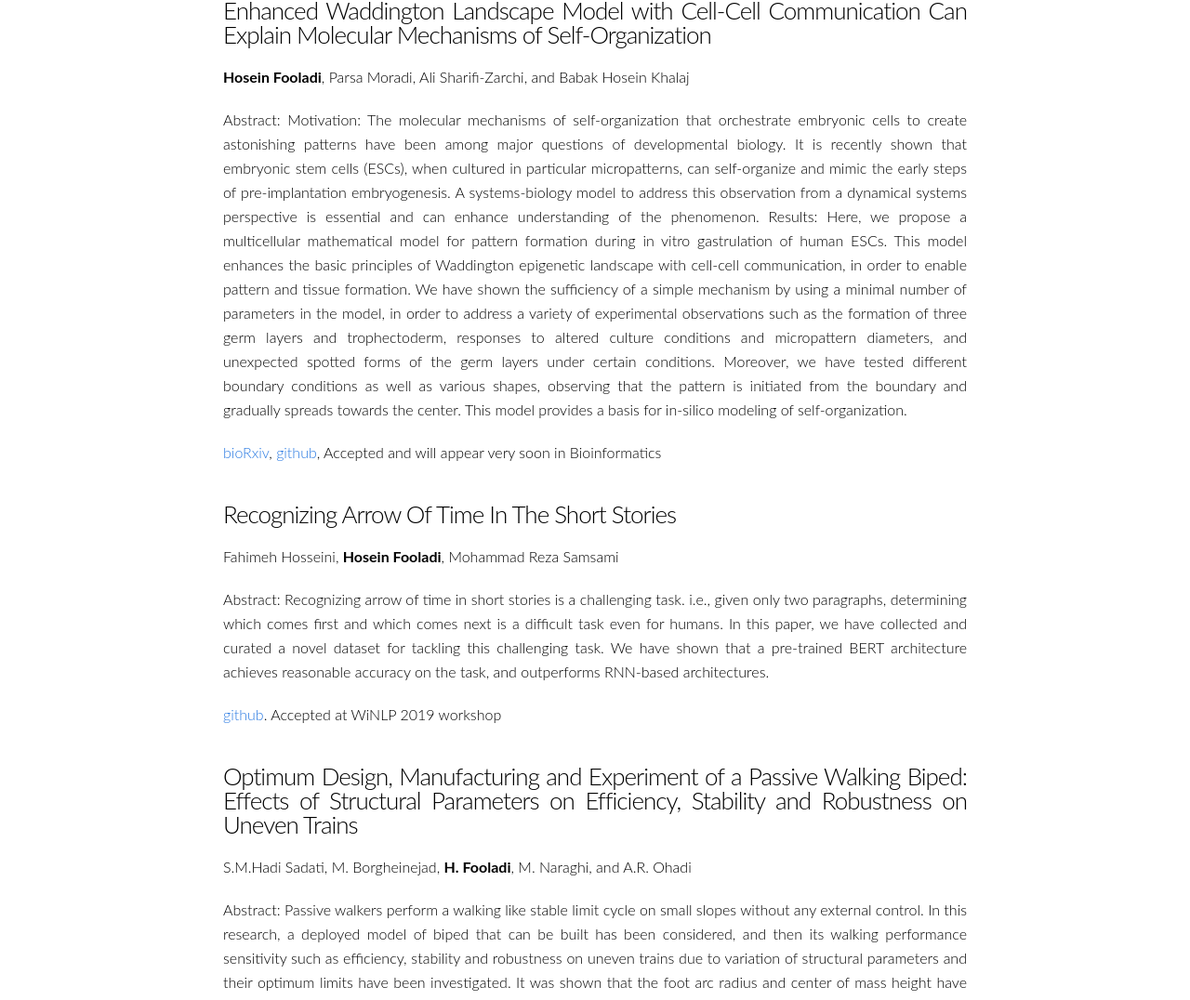
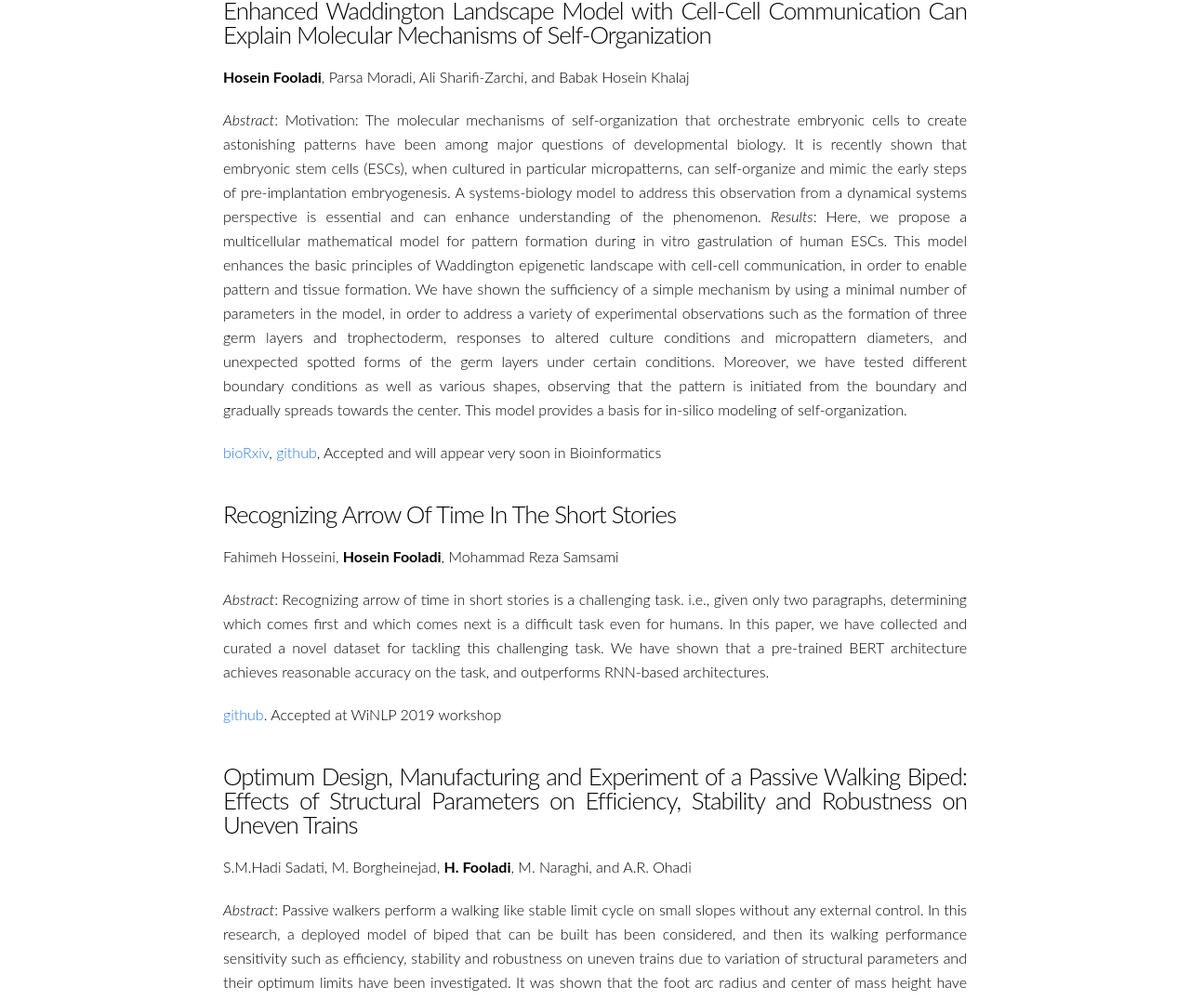
Before and after one commit to HFooladi/HFooladi.github.io, a Jekyll site: the page built from Publications.md, in a window 1280 px wide. Shown: the part 180-1256 px from the top of the page at 93% size. Built offline with Jekyll 4.4.1, drawn with Linux system fonts in a browser that asks for light colours; part of the change alters nothing that is shown; some of the changed text lies outside the part shown.

```diff
--- a/Publications.md
+++ b/Publications.md
@@ -8,12 +8,12 @@ permalink: /publications/
 
 **Hosein Fooladi**, Parsa Moradi, Ali Sharifi-Zarchi, and Babak Hosein Khalaj
 
-Abstract: Motivation: The molecular mechanisms of self-organization that orchestrate embryonic cells to create
+*Abstract*: Motivation: The molecular mechanisms of self-organization that orchestrate embryonic cells to create
 astonishing patterns have been among major questions of developmental biology. It is recently shown that
 embryonic stem cells (ESCs), when cultured in particular micropatterns, can self-organize and mimic the
 early steps of pre-implantation embryogenesis. A systems-biology model to address this observation from
 a dynamical systems perspective is essential and can enhance understanding of the phenomenon.
-Results: Here, we propose a multicellular mathematical model for pattern formation during in vitro gastrulation of human ESCs.
+*Results*: Here, we propose a multicellular mathematical model for pattern formation during in vitro gastrulation of human ESCs.
 This model enhances the basic principles of Waddington epigenetic landscape with
 cell-cell communication, in order to enable pattern and tissue formation. We have shown the sufficiency of
 a simple mechanism by using a minimal number of parameters in the model, in order to address a variety
@@ -30,7 +30,7 @@ This model provides a basis for in-silico modeling of self-organization.
 
 Fahimeh Hosseini, **Hosein Fooladi**, Mohammad Reza Samsami
 
-Abstract: Recognizing arrow of time in short stories is a challenging task. i.e., given only two paragraphs,
+*Abstract*: Recognizing arrow of time in short stories is a challenging task. i.e., given only two paragraphs,
 determining which comes first and which comes next is a difficult task even for humans. In
 this paper, we have collected and curated a novel dataset for tackling this challenging task. We
 have shown that a pre-trained BERT architecture achieves reasonable accuracy on the task, and
@@ -43,7 +43,7 @@ outperforms RNN-based architectures.
 
 S.M.Hadi Sadati, M. Borgheinejad, **H. Fooladi**, M. Naraghi, and A.R. Ohadi
 
-Abstract: Passive walkers perform a walking like stable limit cycle on small slopes without any external control.
+*Abstract*: Passive walkers perform a walking like stable limit cycle on small slopes without any external control.
 In this research, a deployed model of biped that can be built has been considered, and then its walking performance sensitivity
 such as efficiency, stability and robustness on uneven trains due to variation of structural parameters and their optimum limits
 have been investigated. It was shown that the foot arc radius and center of mass height have the most important effect on
```
